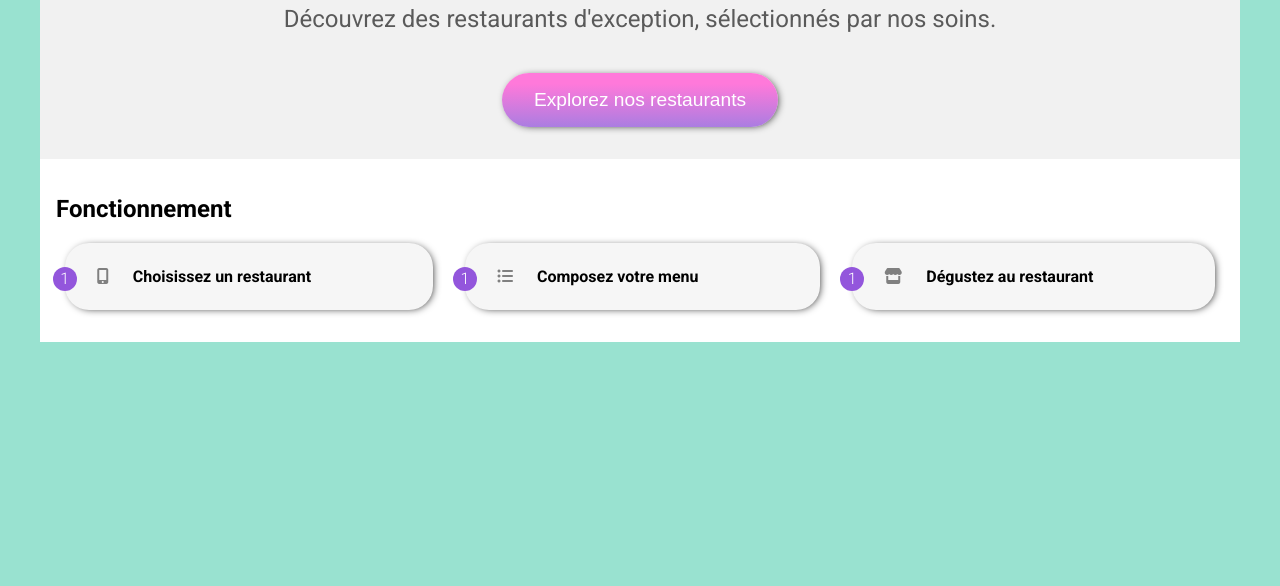
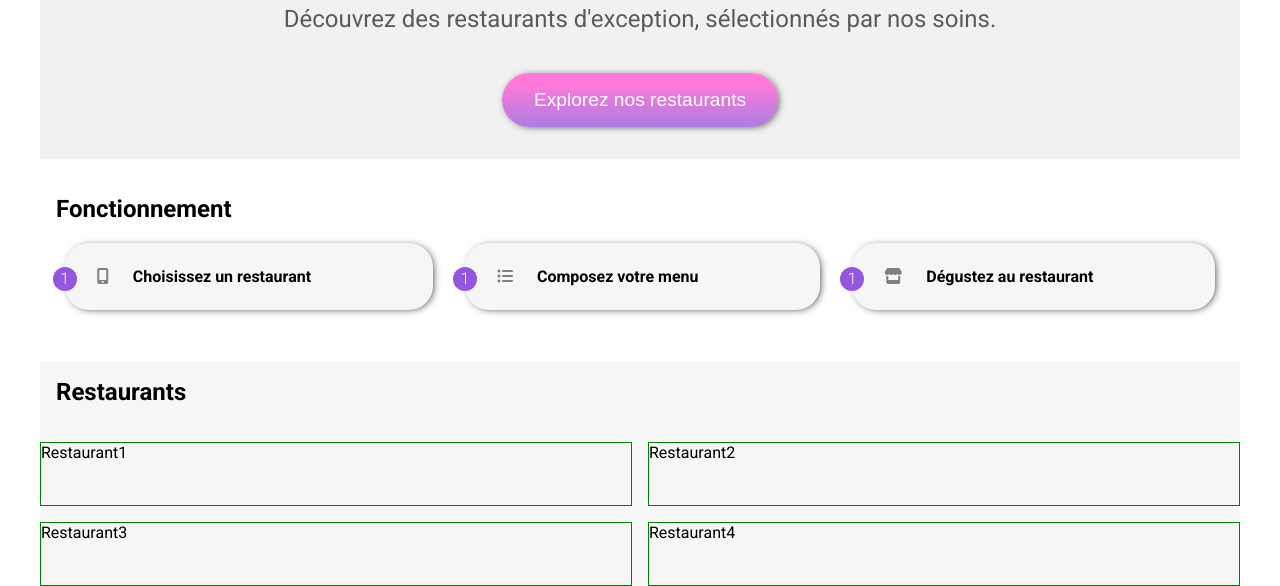
Before and after one commit to Hipoyume/VincentRodier_3_29112021, a website: page index.html in a window 1280 px wide. Shown: the part 316-902 px from the top of the page. Before the commit the page ends 800 px from the top, so only its background shows below. Drawn offline with Linux system fonts and the light colour scheme; a web font is replaced by a local one.

Commit message:
création section restauratns-disponibles

```diff
--- a/index.html
+++ b/index.html
@@ -1,5 +1,5 @@
 <!DOCTYPE html>
-<html lang="en">
+<html lang="fr">
 
 <head>
   <meta charset="UTF-8">
@@ -34,6 +34,16 @@
         <li><i class="fas fa-store"></i>Dégustez au restaurant</li>
       </ol>
     </section>
+<section class="restaurants-disponibles">
+  <h2>Restaurants</h2>
+  <div class="restaurants-disponibles__flex">
+    <article class="card">Restaurant1</article>
+    <article class="card">Restaurant2</article>
+    <article class="card">Restaurant3</article>
+    <article class="card">Restaurant4</article>
+  </div>
+</section>
+
   </main>
 </body>
 
--- a/sass/base/body.scss
+++ b/sass/base/body.scss
@@ -1,5 +1,4 @@
 body {
   max-width: 1200px;
   margin: auto;
-  background: #99E2D0;
 }
--- /dev/null
+++ b/sass/layouts/restos-dispos.scss
@@ -0,0 +1,23 @@
+.restaurants-disponibles {
+  background: #f6f6f6;
+  h2 {
+    padding: 1rem;
+  }
+  .restaurants-disponibles__flex {
+    display: flex;
+    flex-wrap: wrap;
+    gap: 1rem;
+
+    @media (max-width: 991px){
+      flex-direction: column;
+      padding: 0 0.5rem;
+  }
+  }
+
+  .card {
+  border: 1px solid green;
+  height: 4rem;
+  flex-grow: 1;
+  min-width: 25rem;
+  }
+}
--- a/style.scss
+++ b/style.scss
@@ -6,3 +6,4 @@
 @use "./sass/layouts/reservation";
 @use "./sass/utils/variables";
 @use "./sass/layouts/fonctionnement";
+@use "./sass/layouts/restos-dispos.scss"
```
Also changed, not shown: style.css, 1 other file.
